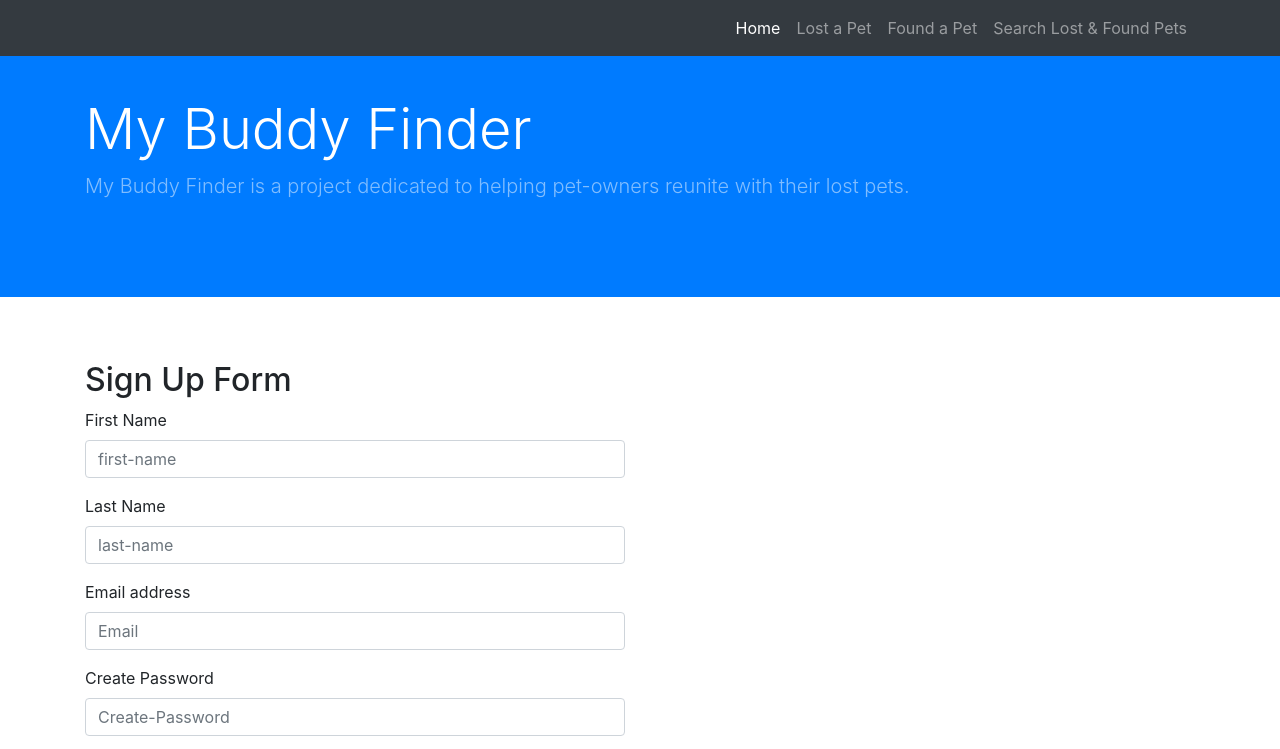
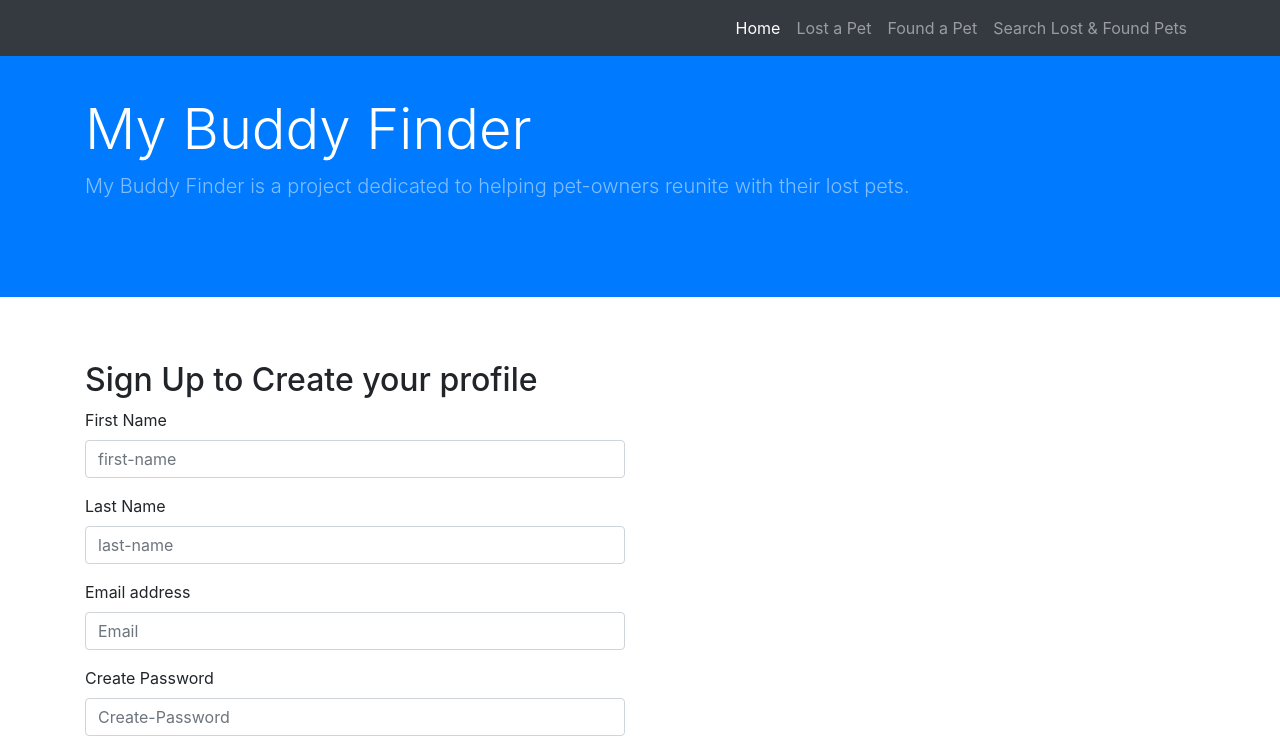
Before and after one commit to jmauro33/project2, a website: page public/signup.html in a window 1280 px wide. Shown: the top 749 px of the page. Drawn offline with nearby package versions, Linux system fonts and the light colour scheme.

```diff
--- a/public/signup.html
+++ b/public/signup.html
@@ -9,24 +9,20 @@
     <meta name="description" content="" />
     <meta name="author" content="" />
     <title>Project2 - My Buddy Finder</title>
-    <!-- Bootstrap core CSS -->
+
     <link
       rel="stylesheet"
       href="https://stackpath.bootstrapcdn.com/bootstrap/4.4.1/css/bootstrap.min.css"
       integrity="sha384-Vkoo8x4CGsO3+Hhxv8T/Q5PaXtkKtu6ug5TOeNV6gBiFeWPGFN9MuhOf23Q9Ifjh"
       crossorigin="anonymous"
     />
-    <!-- Custom styles for this template -->
+
     <link href="" rel="stylesheet" />
   </head>
 
-
-
-<!-- Custom styles for this template -->
 <link href="" rel="stylesheet" />
 </head>
 <body>
-<!-- Navigation -->
 <nav class="navbar navbar-expand-lg navbar-dark bg-dark fixed-top">
   <div class="container">
     <a class="navbar-brand" href="#"></a>
@@ -87,7 +83,7 @@
     <div class="container">
       <div class="row">
         <div class="col-md-6 col-md-offset-3">
-          <h2>Sign Up Form</h2>
+          <h2>Sign Up to Create your profile</h2>
           <form class="signup">
             <div class="form-group">
               <label for="exampleInputFirstName">First Name</label>
```
